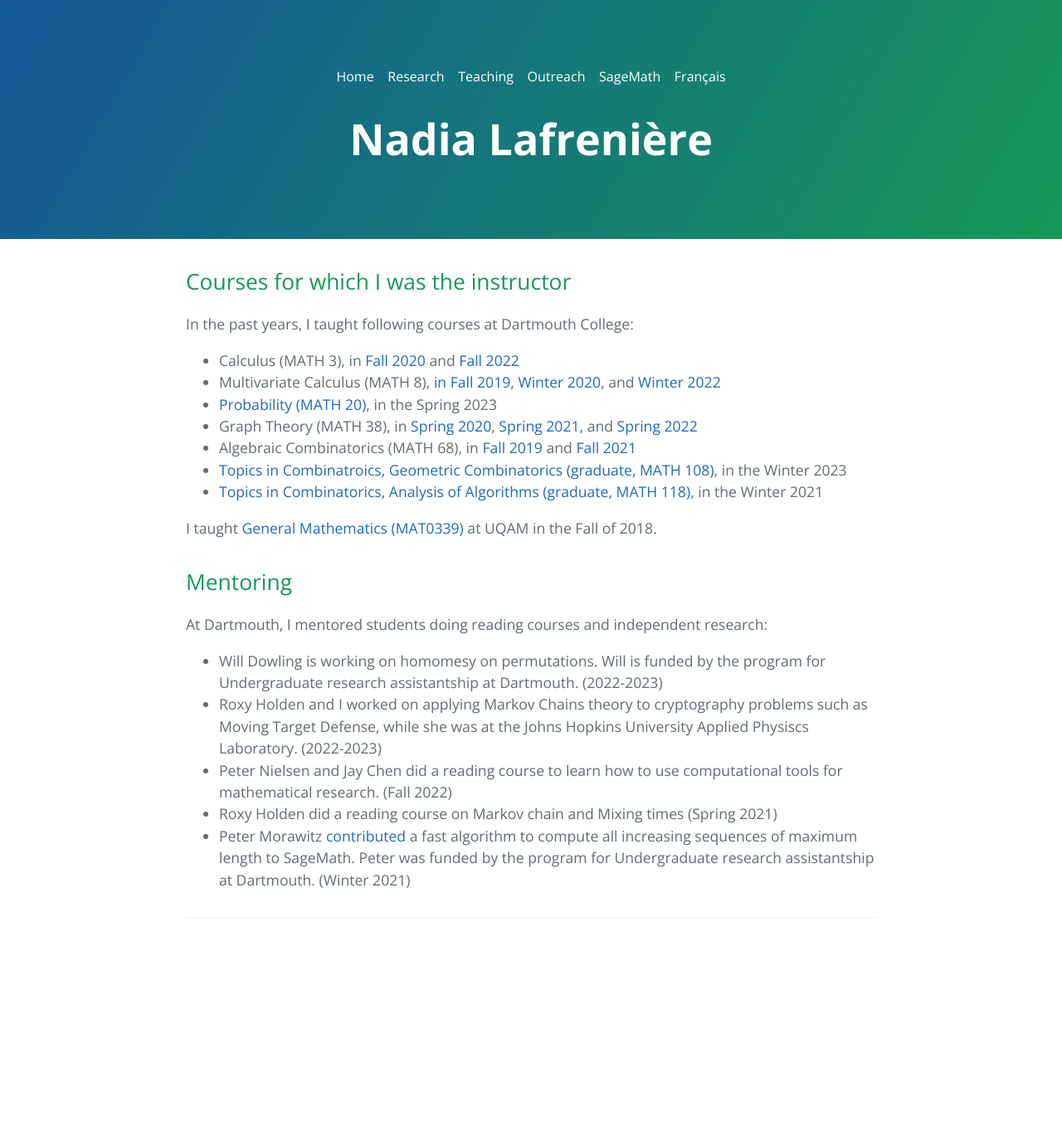
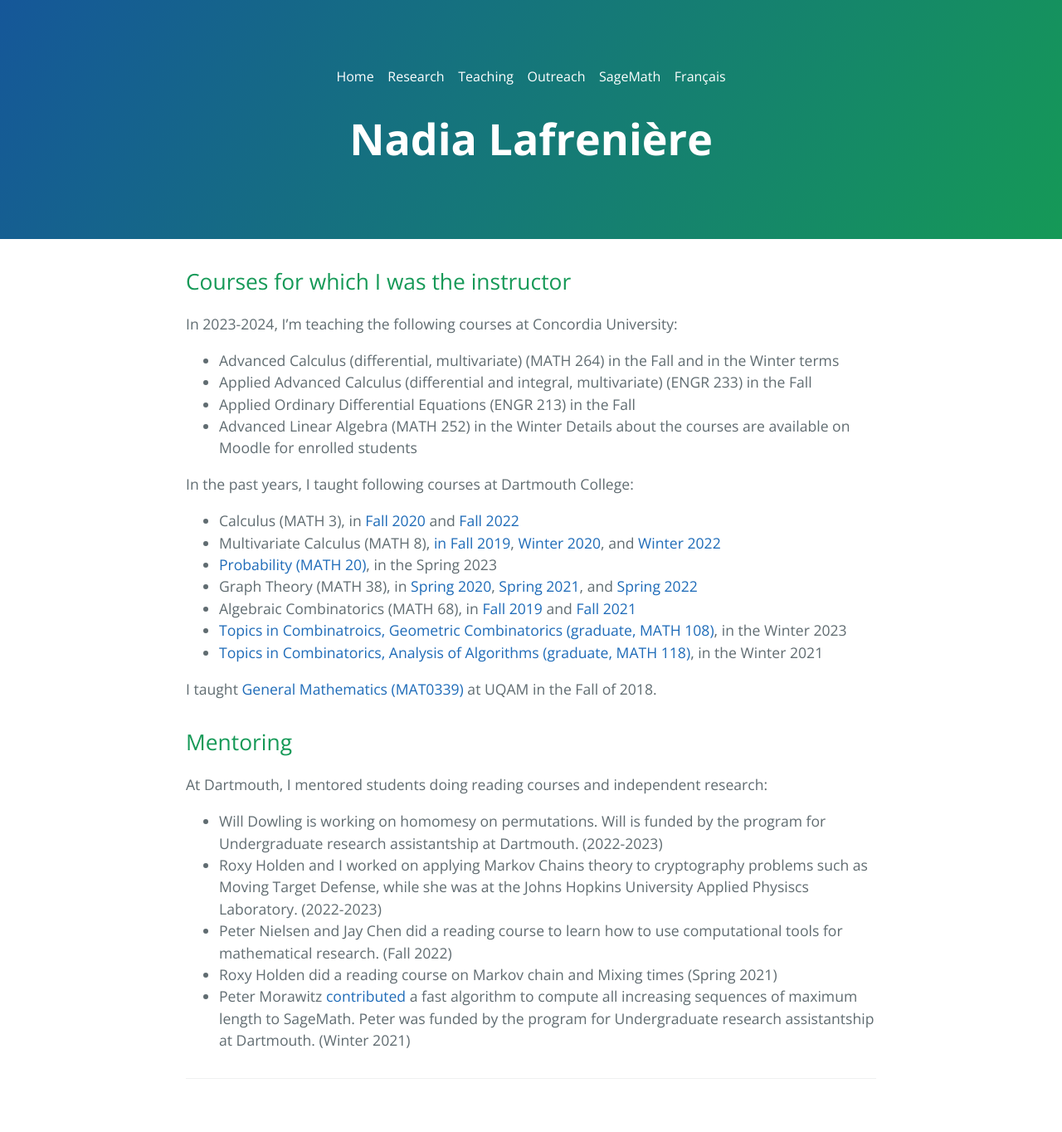
Before and after one commit to nadialafreniere/nadialafreniere.github.io, a Jekyll site: the page built from teaching.md, in a window 1280 px wide. Shown: the whole page at 83% size. Built offline with Jekyll 4.4.1, drawn with Linux system fonts in a browser that asks for light colours; our own code applies the rules of GitHub Pages for plain Markdown files; before the commit the page ends 1170 px from its top, so only the background shows below that.

Commit message:
Course data + Sage update

```diff
--- a/teaching.md
+++ b/teaching.md
@@ -6,6 +6,13 @@ ref: enseignement
 
 
 ## Courses for which I was the instructor
+
+In 2023-2024, I'm teaching the following courses at Concordia University:
+ * Advanced Calculus (differential, multivariate) (MATH 264) in the Fall and in the Winter terms
+ * Applied Advanced Calculus (differential and integral, multivariate) (ENGR 233) in the Fall
+ * Applied Ordinary Differential Equations (ENGR 213) in the Fall
+ * Advanced Linear Algebra (MATH 252) in the Winter
+Details about the courses are available on Moodle for enrolled students
 
 In the past years, I taught following courses at Dartmouth College:
  * Calculus (MATH 3), in [Fall 2020](https://math.dartmouth.edu/~m3f20) and [Fall 2022](https://canvas.dartmouth.edu/courses/54901)
```
Also changed, not shown: enseignement.md (+6 -0 lines), sage.md (+1 -1 lines), sage_en.md (+2 -1 lines).
